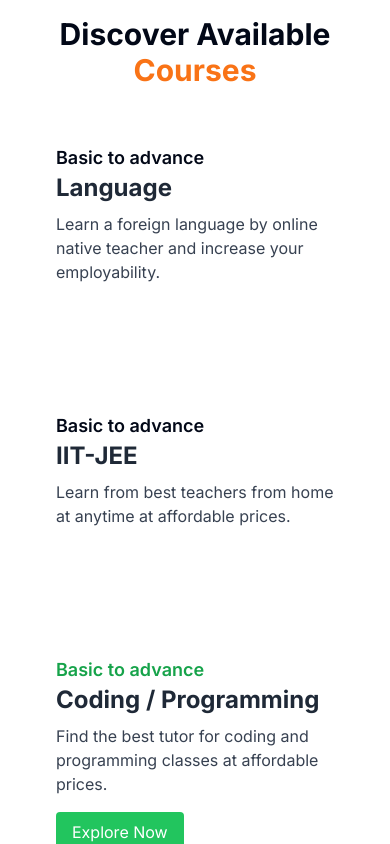
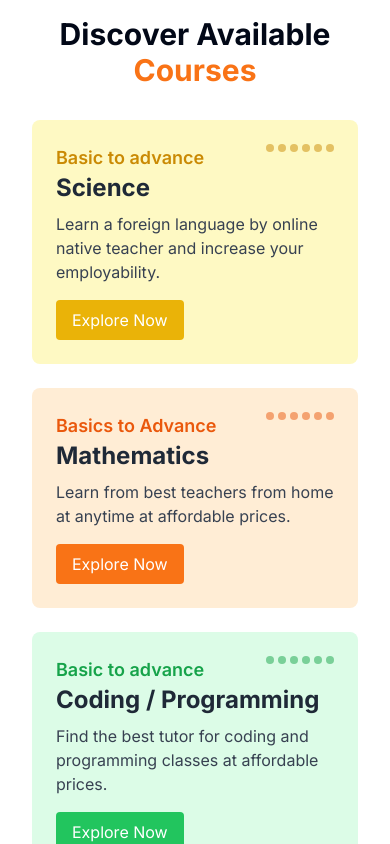
Before and after one commit to Aaloklowanshi/Brain-Box, a Next.js app: page / in a window 390 px wide. Shown: the part 1660-2504 px from the top of the page. Built offline with nearby package versions, Linux system fonts and the light colour scheme.

Commit message:
faq section designed

```diff
--- a/src/app/aboutussection.tsx
+++ b/src/app/aboutussection.tsx
@@ -28,7 +28,7 @@ const AboutUsSection: React.FC = () => {
               />
             </span>
             <div className="ml-4 text-left">
-              <div className="text-lg font-bold text-gray-900">20K+</div>
+              <div className="text-lg font-bold text-gray-900">1K+</div>
               <div className="text-sm text-gray-600">Enrolled Learners</div>
             </div>
           </div>
--- a/src/app/coursesection.tsx
+++ b/src/app/coursesection.tsx
@@ -1,23 +1,58 @@
 import React, { useState } from 'react';
 
+type Color = 'yellow' | 'orange' | 'green' | 'blue' | 'purple';
+
 interface Course {
+  id: number;
   title: string;
+  subtitle: string;
   description: string;
-  color: string;
+  color: Color;
+  subjects: string[];
 }
 
 const CoursesSection: React.FC = () => {
-  const [showDetails, setShowDetails] = useState(false);
-  const [selectedCourse, setSelectedCourse] = useState<Course | null>(null);
+  const [hoveredCard, setHoveredCard] = useState<number | null>(null);
 
-  const handleCourseClick = (course: Course) => {
-    setSelectedCourse(course);
-    setShowDetails(true);
-  };
+  const courses: Course[] = [
+    { id: 1, title: "Basic to advance", subtitle: "Science", description: "Learn a foreign language by online native teacher and increase your employability.", color: "yellow", subjects: ["Physics", "Chemistry", "Biology"] },
+    { id: 2, title: "Basics to Advance", subtitle: "Mathematics", description: "Learn from best teachers from home at anytime at affordable prices.", color: "orange", subjects: ["School Level Math", "AMC Math", "SAT Math"] },
+    { id: 3, title: "Basic to advance", subtitle: "Coding / Programming", description: "Find the best tutor for coding and programming classes at affordable prices.", color: "green", subjects: ["JavaScript", "Python", "Java"] },
+    { id: 4, title: "Basic to advance", subtitle: "English", description: "Get online interactive extra curricular classes with best trainer.", color: "blue", subjects: ["School English", "SAT English"] },
+    { id: 5, title: "Basic to advance", subtitle: "10th to 12th Grade", description: "Improve your math skills with personalized online tutoring.", color: "purple", subjects: ["SAT Exam", "AMT Exam", "Olampiad Exam"] },
+  ];
 
-  const handleCloseDetails = () => {
-    setShowDetails(false);
-    setSelectedCourse(null);
+  const colorClasses: { [key in Color]: { bg: string; text: string; button: string; dot: string } } = {
+    yellow: {
+      bg: 'bg-yellow-100',
+      text: 'text-yellow-600',
+      button: 'bg-yellow-500',
+      dot: 'bg-yellow-600',
+    },
+    orange: {
+      bg: 'bg-orange-100',
+      text: 'text-orange-600',
+      button: 'bg-orange-500',
+      dot: 'bg-orange-600',
+    },
+    green: {
+      bg: 'bg-green-100',
+      text: 'text-green-600',
+      button: 'bg-green-500',
+      dot: 'bg-green-600',
+    },
+    blue: {
+      bg: 'bg-blue-100',
+      text: 'text-blue-600',
+      button: 'bg-blue-500',
+      dot: 'bg-blue-600',
+    },
+    purple: {
+      bg: 'bg-purple-100',
+      text: 'text-purple-600',
+      button: 'bg-purple-500',
+      dot: 'bg-purple-600',
+    },
   };
 
   return (
@@ -26,90 +61,38 @@ const CoursesSection: React.FC = () => {
         Discover Available <span className="text-orange-500">Courses</span>
       </h1>
       <div className="grid grid-cols-1 sm:grid-cols-2 lg:grid-cols-3 gap-6">
-        {[
-          {
-            title: 'Language',
-            description:
-              'Learn a foreign language by online native teacher and increase your employability.',
-            color: 'yellow',
-          },
-          {
-            title: 'IIT-JEE',
-            description:
-              'Learn from best teachers from home at anytime at affordable prices.',
-            color: 'orange',
-          },
-          {
-            title: 'Coding / Programming',
-            description:
-              'Find the best tutor for coding and programming classes at affordable prices.',
-            color: 'green',
-          },
-          {
-            title: 'Curricular Activities',
-            description:
-              'Get online interactive extra curricular classes with best trainer.',
-            color: 'blue',
-          },
-          {
-            title: 'Math',
-            description:
-              'Improve your math skills with personalized online tutoring.',
-            color: 'purple',
-          },
-          {
-            title: 'Science',
-            description:
-              'Explore the wonders of science with interactive online classes.',
-            color: 'pink',
-          },
-        ].map((course) => (
+        {courses.map((course) => (
           <div
-            key={course.title}
-            className={`p-6 bg-${course.color}-100 rounded-lg relative cursor-pointer`}
-            onClick={() => handleCourseClick(course)}
+            key={course.id}
+            className={`p-6 ${colorClasses[course.color].bg} rounded-lg relative`}
+            onMouseEnter={() => setHoveredCard(course.id)}
+            onMouseLeave={() => setHoveredCard(null)}
           >
             <div className="relative z-10">
-              <h2 className={`text-lg font-semibold text-${course.color}-600`}>
-                Basic to advance
-              </h2>
-              <h3 className="text-2xl font-bold text-gray-800">{course.title}</h3>
+              <h2 className={`text-lg font-semibold ${colorClasses[course.color].text}`}>{course.title}</h2>
+              <h3 className="text-2xl font-bold text-gray-800">{course.subtitle}</h3>
               <p className="text-gray-700 mt-2">{course.description}</p>
-              <button
-                className={`mt-4 px-4 py-2 bg-${course.color}-500 text-white rounded`}
-              >
-                Explore Now
-              </button>
+              <button className={`mt-4 px-4 py-2 ${colorClasses[course.color].button} text-white rounded`}>Explore Now</button>
             </div>
             <div className="absolute top-6 right-6 z-0 flex flex-wrap gap-1">
-              {Array(6)
-                .fill(null)
-                .map((_, index) => (
-                  <div
-                    key={index}
-                    className={`w-2 h-2 rounded-full bg-${course.color}-600 opacity-50`}
-                  ></div>
-                ))}
+              {[...Array(6)].map((_, i) => (
+                <div key={i} className={`w-2 h-2 rounded-full ${colorClasses[course.color].dot} opacity-50`}></div>
+              ))}
             </div>
+            {hoveredCard === course.id && (
+              <div className={`flex flex-col absolute inset-0 items-center justify-center ${colorClasses[course.color].bg} bg-opacity-100 p-6 rounded-lg shadow-lg z-20`}>
+                <h2 className={`text-2xl font-bold mb-2 ${colorClasses[course.color].text}`}>We Prepare You For</h2>
+                <br />
+                <ul className="w-full">
+                  {course.subjects.map((subject, index) => (
+                    <li key={index} className="text-md font-medium text-gray-800 border-b border-gray-300 py-1">{subject}</li>
+                  ))}
+                </ul>
+              </div>
+            )}
           </div>
         ))}
       </div>
-      {showDetails && selectedCourse && (
-        <div className="fixed inset-0 flex items-center justify-center z-50">
-          <div
-            className={`bg-white p-8 border-blue-100 rounded-lg shadow-lg w-full max-w-md border-4 border-${selectedCourse.color}-500`}
-          >
-            <h2 className="text-2xl font-bold mb-4">{selectedCourse.title}</h2>
-            <p className="text-gray-700">{selectedCourse.description}</p>
-            <button
-              className={`mt-4 px-4 py-2 text-white rounded bg-${selectedCourse.color}-500 hover:bg-${selectedCourse.color}-600`}
-              onClick={handleCloseDetails}
-            >
-              Close
-            </button>
-          </div>
-        </div>
-      )}
     </div>
   );
 };
--- a/src/app/herosection.tsx
+++ b/src/app/herosection.tsx
@@ -47,8 +47,8 @@ const HeroSection: React.FC = () => {
   };
 
   return (
-    <section className="w-full py-8 md:py-16 lg:py-24 xl:py-20">
-      <div className="container mx-auto flex flex-row w-full px-4 md:px-6 lg:px-8">
+<section className="w-full py-8 md:py-16 lg:py-24 xl:pb-8 xl:pt-20">
+<div className="container mx-auto flex flex-row w-full px-4 md:px-6 lg:px-8">
         <div className="grid gap-6 lg:grid-cols-[1fr_500px] lg:gap-12 xl:grid-cols-[1fr_550px] w-full">
           <div className="space-y-4 animate__animated animate__fadeIn">
             <h1 className="text-3xl font-bold tracking-tighter sm:text-4xl md:text-5xl lg:text-6xl">
--- a/src/app/servicesection.tsx
+++ b/src/app/servicesection.tsx
@@ -19,9 +19,9 @@ const ServicesSection: React.FC = () => {
           transition={{ duration: 0.6, ease: "easeInOut" }}
         >
           <div className="space-y-2">
-            <div className="inline-block rounded-lg bg-gray-100 px-3 py-1 text-sm text-customDgreen dark:bg-gray-800">
+            {/* <div className="inline-block rounded-lg bg-gray-100 px-3 py-1 text-sm text-customDgreen dark:bg-gray-800">
               Our Services
-            </div>
+            </div> */}
             <h2 className="text-3xl font-bold tracking-tighter text-[#1a202c] dark:text-gray-100 sm:text-4xl md:text-4xl">
               Tailored Tutoring for Your Success
             </h2>
```
Also changed, not shown: src/app/faqsection.tsx (+33 -18 lines), src/app/keyfeatures.tsx (+42 -42 lines), src/app/page.tsx (+33 -0 lines).
